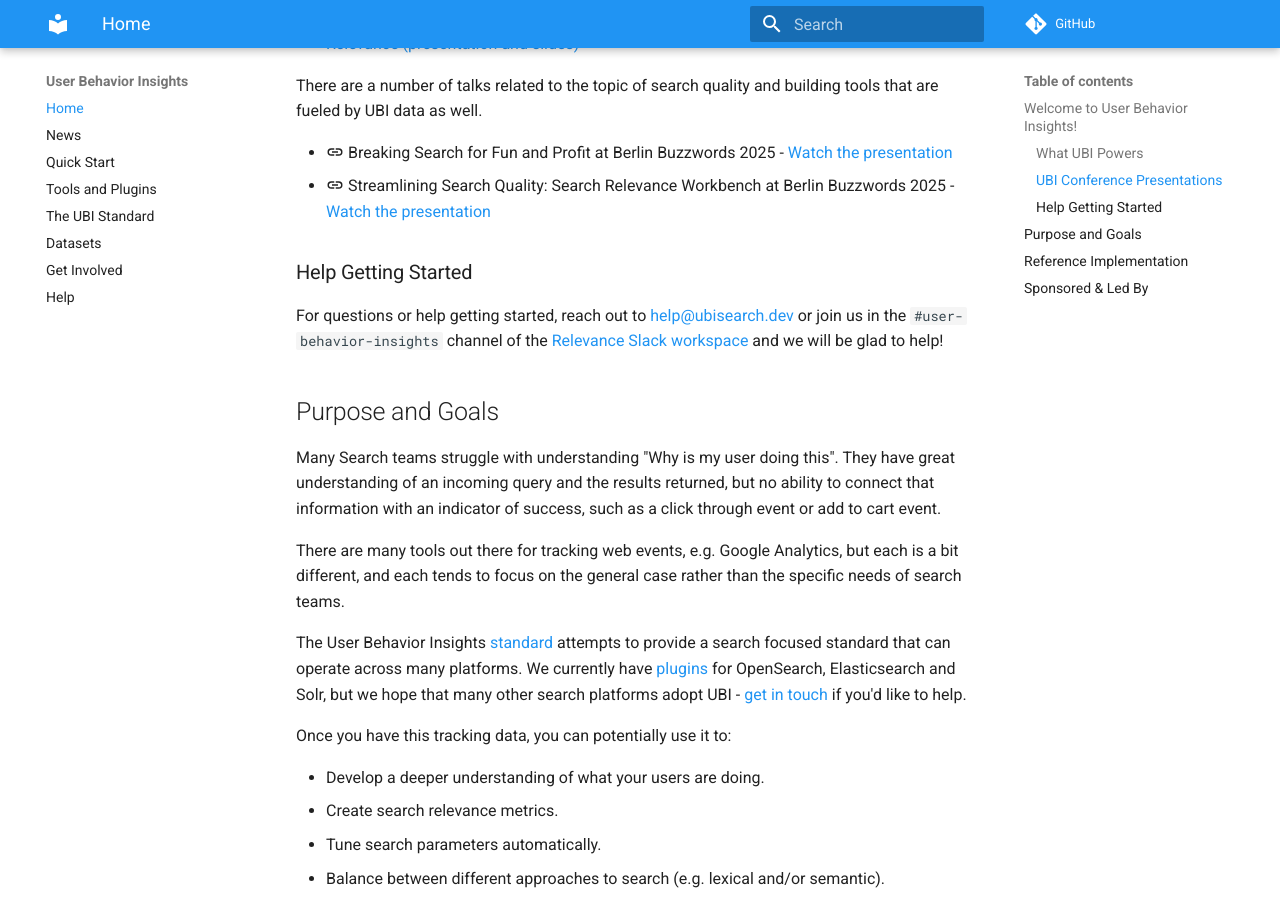
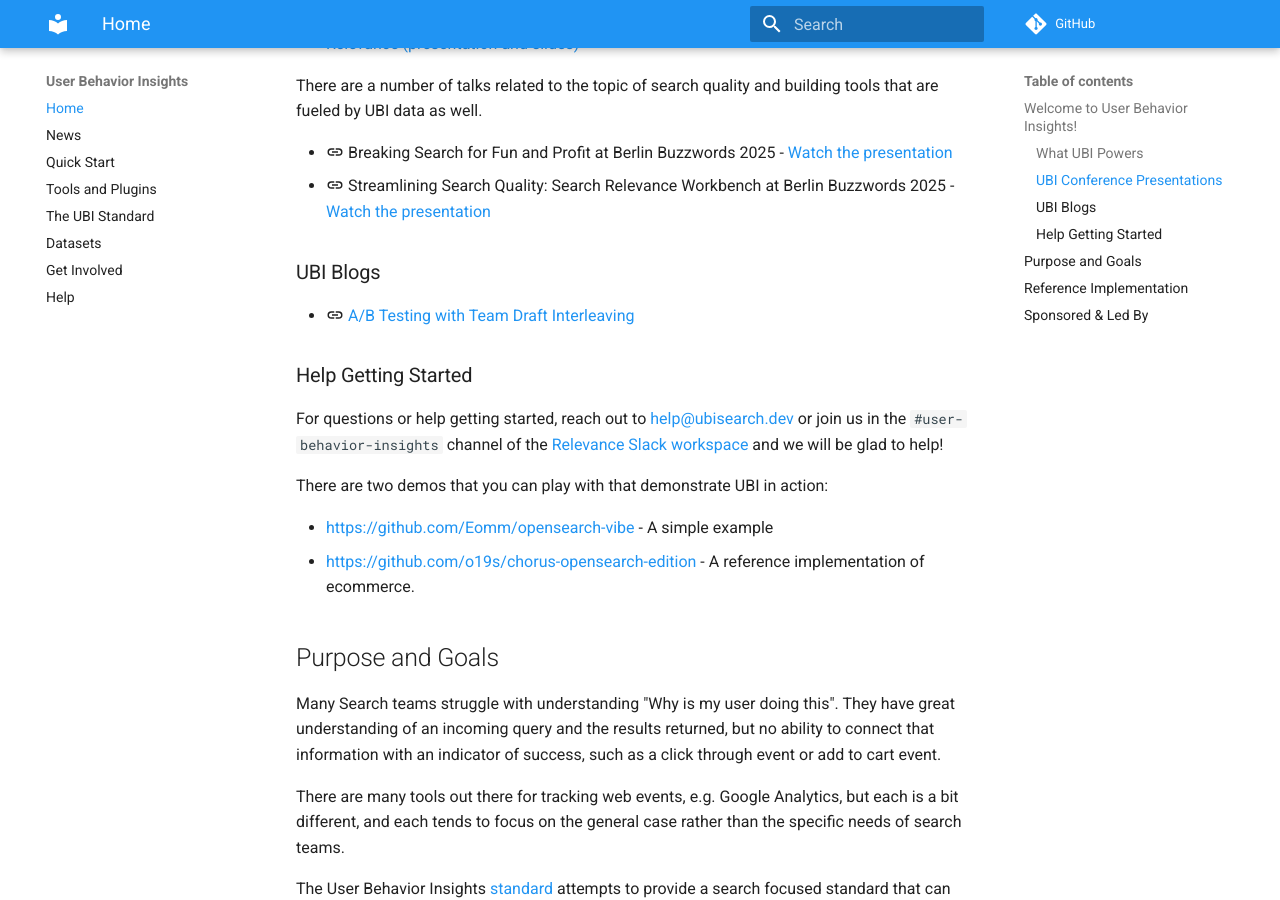
Before and after one commit to o19s/ubi-website, an MkDocs documentation site: the page built from docs/index.md, in a window 1280 px wide and 900 px high, scrolled down 845 px. Built offline with MkDocs 1.6.1 and Material for MkDocs 9.7.7, drawn with Linux system fonts in a browser that asks for light colours; comment, search, counter and statistics services are not loaded.

Commit message:
update the home page

```diff
--- a/docs/index.md
+++ b/docs/index.md
@@ -28,10 +28,20 @@ There are a number of talks related to the topic of search quality and building
 * :material-link: Breaking Search for Fun and Profit at Berlin Buzzwords 2025 - [Watch the presentation](https://www.youtube.com/watch?v=HIoivNg9SkY&list=PLq-odUc2x7i8dTff006Wg2r0fsseSGrpJ&index=57)
 * :material-link: Streamlining Search Quality: Search Relevance Workbench at Berlin Buzzwords 2025 - [Watch the presentation](https://www.youtube.com/watch?v=14kduAl2lx0&list=PLq-odUc2x7i8dTff006Wg2r0fsseSGrpJ&index=17)
 
+### UBI Blogs
+
+* :material-link: [ A/B Testing with Team Draft Interleaving](https://opensourceconnections.com/blog/2025/08/06/a-b-testing-with-team-draft-interleaving/)
+
+
 
 ### Help Getting Started
 
 For questions or help getting started, reach out to [help@ubisearch.dev](mailto:help@ubisearch.dev) or join us in the `#user-behavior-insights` channel of the [Relevance Slack workspace](https://opensourceconnections.com/slack) and we will be glad to help!
+
+There are two demos that you can play with that demonstrate UBI in action:
+
+ * [https://github.com/Eomm/opensearch-vibe](https://github.com/Eomm/opensearch-vibe) - A simple example
+ * [https://github.com/o19s/chorus-opensearch-edition](https://github.com/o19s/chorus-opensearch-edition) - A reference implementation of ecommerce.
 
 ## Purpose and Goals
 
```
